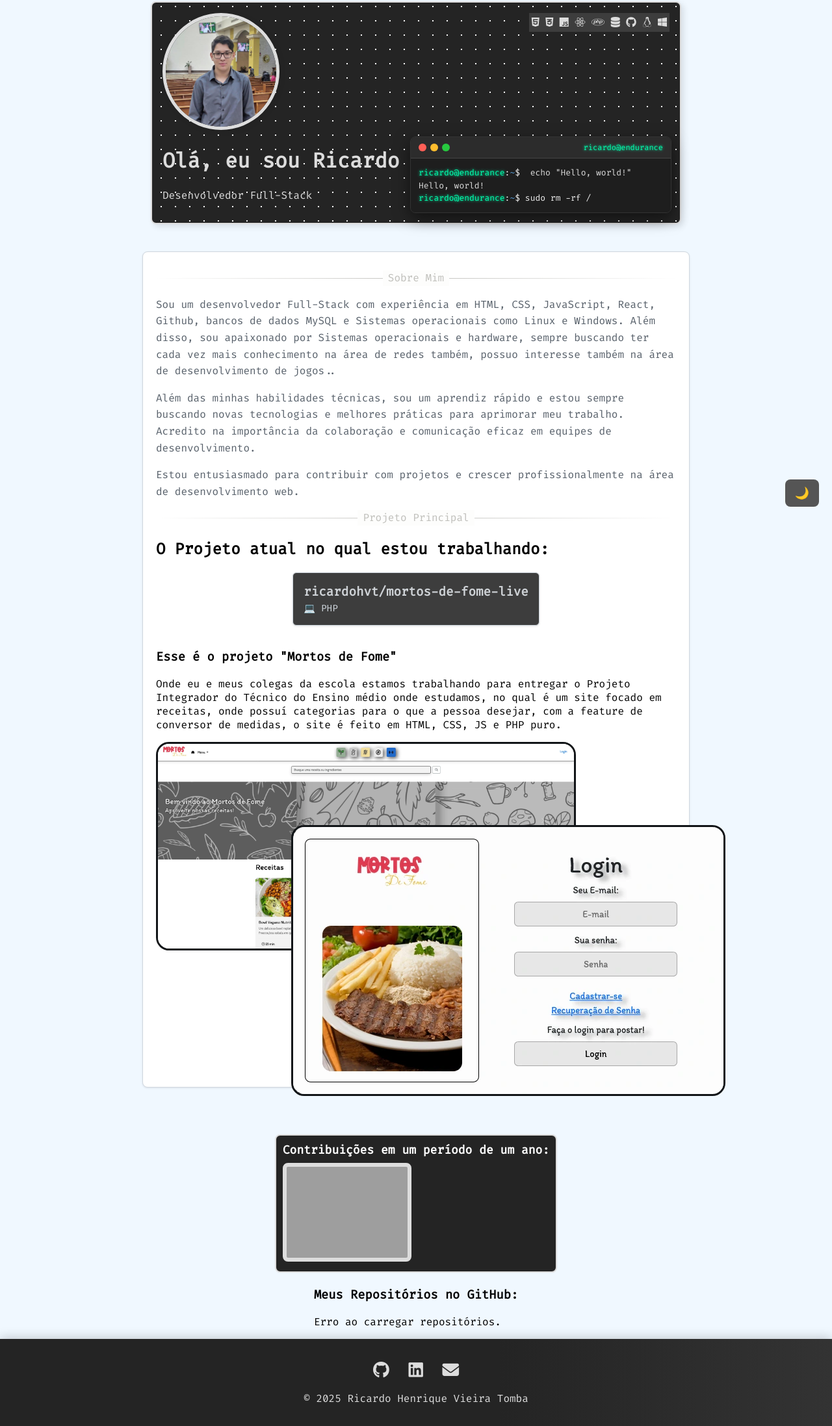
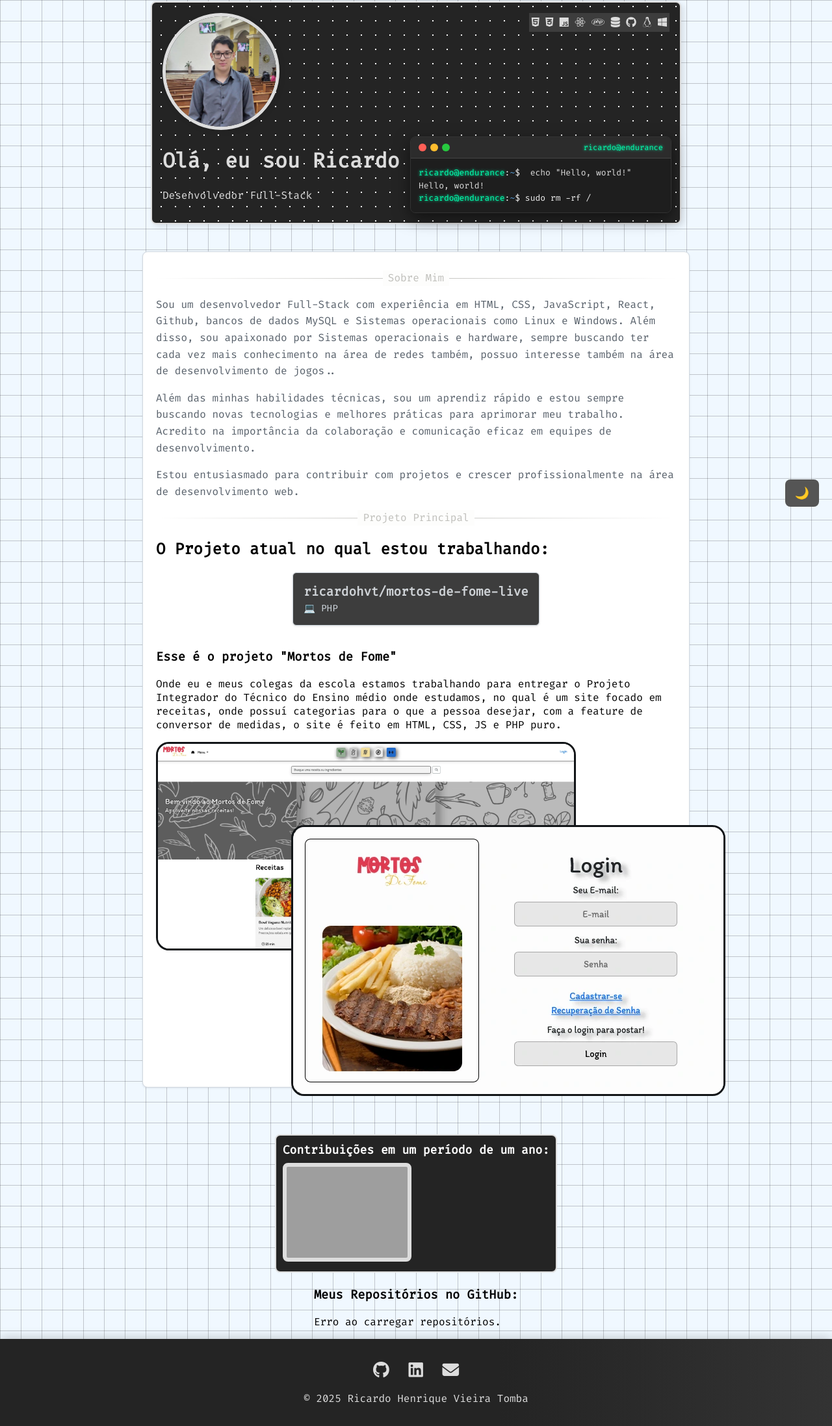
Before and after one commit to ricardohvt/portifolio, a PHP site: page / in a window 1280 px wide. Shown: the whole page at 65% size. Run offline with PHP 8.4, Linux system fonts and the light colour scheme; grey boxes are pictures that could not be loaded.

Commit message:
update cs

```diff
--- a/css/dark.css
+++ b/css/dark.css
@@ -1,6 +1,9 @@
 body.dark-mode {
-    background-color: #121518;
+    background-color: #1d1f20;
     color: #e0e0e0;
+    background-image: linear-gradient(rgba(231, 231, 231, 0.555) 1px, transparent 1px),
+                      linear-gradient(90deg, rgba(231, 231, 231, 0.555) 1px, transparent 1px);
+    background-size: 2rem 2rem;
     transition: background 0.4s, color 0.4s;
 }
 
@@ -93,5 +96,5 @@ body.dark-mode .grid-dot {
 
 body.dark-mode .profile h1,
 body.dark-mode .profile p {
-    color: #121518;               /* cor do preenchimento */
+    color: #121518;
 }
--- a/css/style.css
+++ b/css/style.css
@@ -9,10 +9,19 @@
 @import url('./modules/siteImage.css');
 @import url('./modules/terminal.css');
 
+:root {
+  --bg-primary: aliceblue;
+  --bg-pattern: rgba(0, 0, 0, 0.2);
+}
+
 body {
     margin: 0;
     background-color: aliceblue;
     font-family: 'FiraCode Nerd Font', 'Fira Code', monospace;
+    background-color: var(--bg-primary);
+    background-image: linear-gradient(var(--bg-pattern) 1px, transparent 1px),
+    linear-gradient(90deg, var(--bg-pattern) 1px, transparent 1px);
+    background-size: 2rem 2rem;
 }
 
 
```
